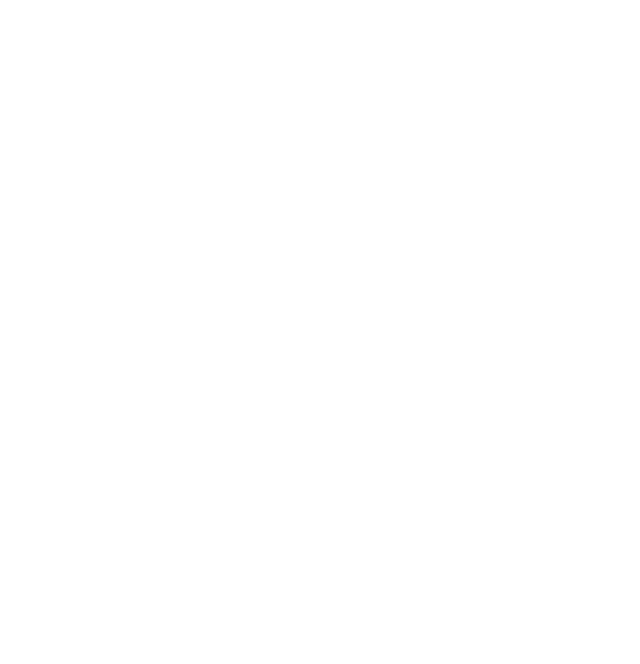
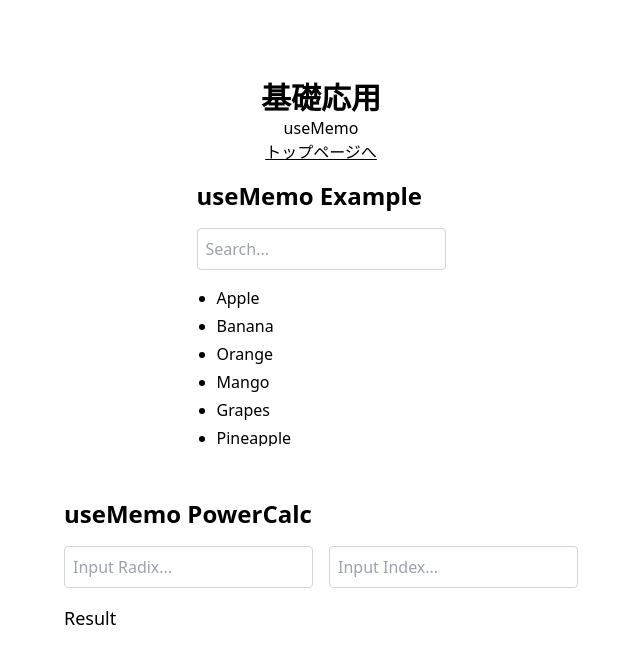
Before and after one commit to graphicocolo/react-app-small, a React (Vite) app: page /usememo in a window 1280 px wide. Before the commit this address had no page. Shown: the top 664 px of the page, without its empty margins (319-959 px from the left). Built offline with nearby package versions, Linux system fonts and the light colour scheme.

Commit message:
React 編:useMemo

```diff
--- a/src/AppRoutes.tsx
+++ b/src/AppRoutes.tsx
@@ -14,6 +14,7 @@
 import FetchApiFour from "@/pages/FetchApiFour";
 import FetchApiFive from "@/pages/FetchApiFive";
 import SampleCustomHooks from "@/pages/SampleCustomHooks";
+import SampleUseMemo from "@/pages/SampleUseMemo";
 import PrivateContent from "@/pages/PrivateContent";
 
 // https://zenn.dev/tonkotsuboy_com/articles/typescript-as-const-satisfies
@@ -59,6 +60,10 @@
     Component: SampleCustomHooks
   },
   {
+    path: '/usememo',
+    Component: SampleUseMemo
+  },
+  {
     path: '/private',
     Component: PrivateContent
   },
--- a/src/components/Navigation.tsx
+++ b/src/components/Navigation.tsx
@@ -24,6 +24,7 @@
                 <li><Link to='/fetchapi5' className="underline">APIエンドポイントから10件のTODOリストを取得し一覧表示、リストのアイテムをクリックすると、そのアイテムの詳細情報を別のコンポーネントで表示</Link></li>
                 <li><Link to='/customhooks1' className="underline">カスタムフック例：カウンター</Link></li>
                 <li><Link to='/private' className="underline">ログインユーザー用ページ</Link>{!isAuthenticated && <span className="pl-5 text-red-700">ログインユーザー専用ページ</span>}</li>
+                <li><Link to='/usememo' className="underline">useMemo例</Link></li>
               </ul>
             </li>
           </ul>
--- /dev/null
+++ b/src/components/UseMemoExampleComponent.tsx
@@ -0,0 +1,38 @@
+import { useMemo, useState } from "react";
+
+const UseMemoExample = () => {
+  const [value, setValue] = useState<string>('');
+
+  // 10000個の文字列を含む配列を作成
+  const items = useMemo(() => {
+    const fruits = ['Apple', 'Banana', 'Orange', 'Mango', 'Grapes', 'Pineapple'];
+    return Array.from({ length: 10000 }, (_, i) => fruits[i % fruits.length]);
+  }, []);
+
+  // useMemoを使用したフィルタリング
+  const filteredItems = useMemo(() => {
+    return items.filter(item =>
+      item.toLowerCase().includes(value.toLowerCase())
+    );
+  }, [value]);
+
+  return (
+    <div className="p-4">
+      <h1 className="text-2xl font-bold mb-4">useMemo Example</h1>
+      <input
+        type="text"
+        placeholder="Search..."
+        value={value}
+        onChange={(e) => setValue(e.target.value)}
+        className="p-2 border border-gray-300 rounded mb-4"
+      />
+      <ul className="list-disc pl-5 h-40 overflow-auto">
+        {filteredItems.map((item, index) => (
+          <li key={index} className="mb-1">{item}</li>
+        ))}
+      </ul>
+    </div>
+  );
+};
+
+export default UseMemoExample;
--- /dev/null
+++ b/src/components/UseMemoPowerComponent.tsx
@@ -0,0 +1,42 @@
+import { useMemo, useState } from "react";
+
+const UseMemoPowerComponent = () => {
+  // 基数、指数をセット
+  const [radix, setRadix] = useState<string>('');
+  const [index, setIndex] = useState<string>('');
+
+  const calcResult = useMemo(() => {
+    const convertRadix = Number(radix);
+    const convertIndex = Number(index);
+    if (!convertRadix || !convertIndex) {
+      return;
+    };
+    // return convertRadix ** convertIndex;
+    return Math.pow(convertRadix, convertIndex);
+  }, [radix, index]);
+
+  return (
+    <div className="mt-5 p-4">
+      <h1 className="text-2xl font-bold mb-4">useMemo PowerCalc</h1>
+      <input
+        type="text"
+        placeholder="Input Radix..."
+        value={radix}
+        onChange={(e) => setRadix(e.target.value)}
+        className="p-2 border border-gray-300 rounded mb-4 mr-4"
+      />
+      <input
+        type="text"
+        placeholder="Input Index..."
+        value={index}
+        onChange={(e) => setIndex(e.target.value)}
+        className="p-2 border border-gray-300 rounded mb-4"
+      />
+      <div>
+        <p className="text-lg">Result <span className="font-bold">{calcResult}</span></p>
+      </div>
+    </div>
+  );
+};
+
+export default UseMemoPowerComponent;
--- /dev/null
+++ b/src/pages/SampleUseMemo.tsx
@@ -0,0 +1,19 @@
+import { Link } from "react-router-dom";
+import UseMemoExampleComponent from "@/components/UseMemoExampleComponent";
+import UseMemoPowerComponent from "@/components/UseMemoPowerComponent";
+
+const SampleUseMemo = () => {
+  return (
+    <>
+    <div className="flex flex-col items-center mt-20">
+      <h1 className="text-3xl font-bold">基礎応用</h1>
+      <p>useMemo</p>
+      <Link to='/' className="underline">トップページへ</Link>
+      <UseMemoExampleComponent />
+      <UseMemoPowerComponent />
+    </div>
+    </>
+  );
+};
+
+export default SampleUseMemo;
```
